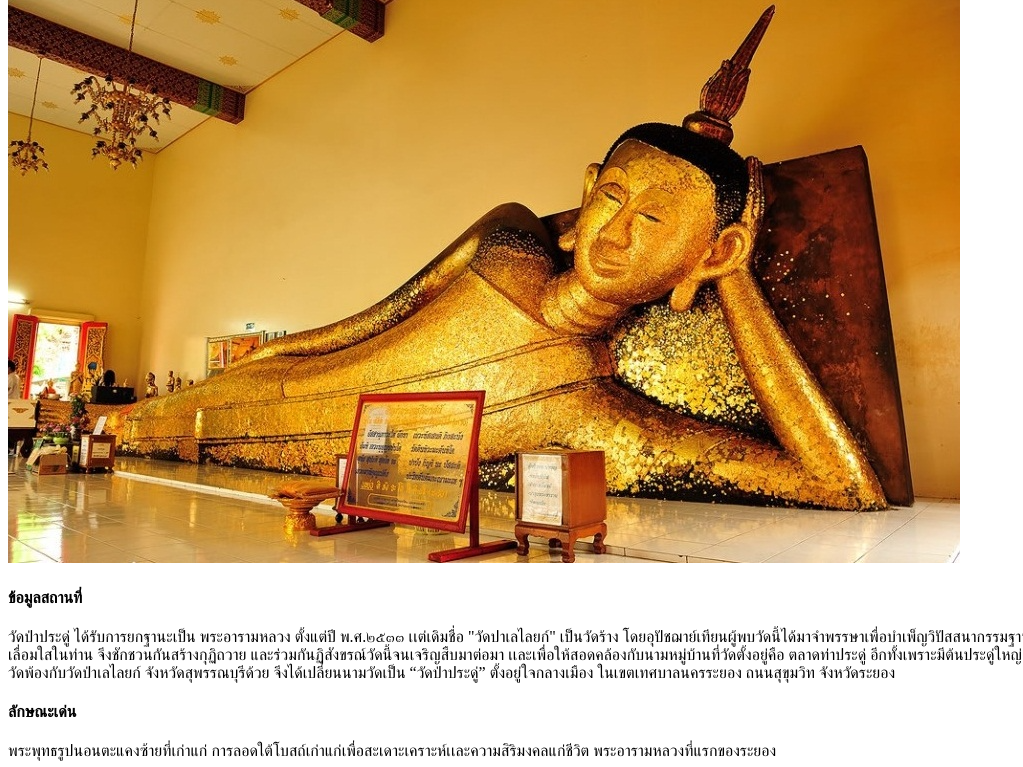
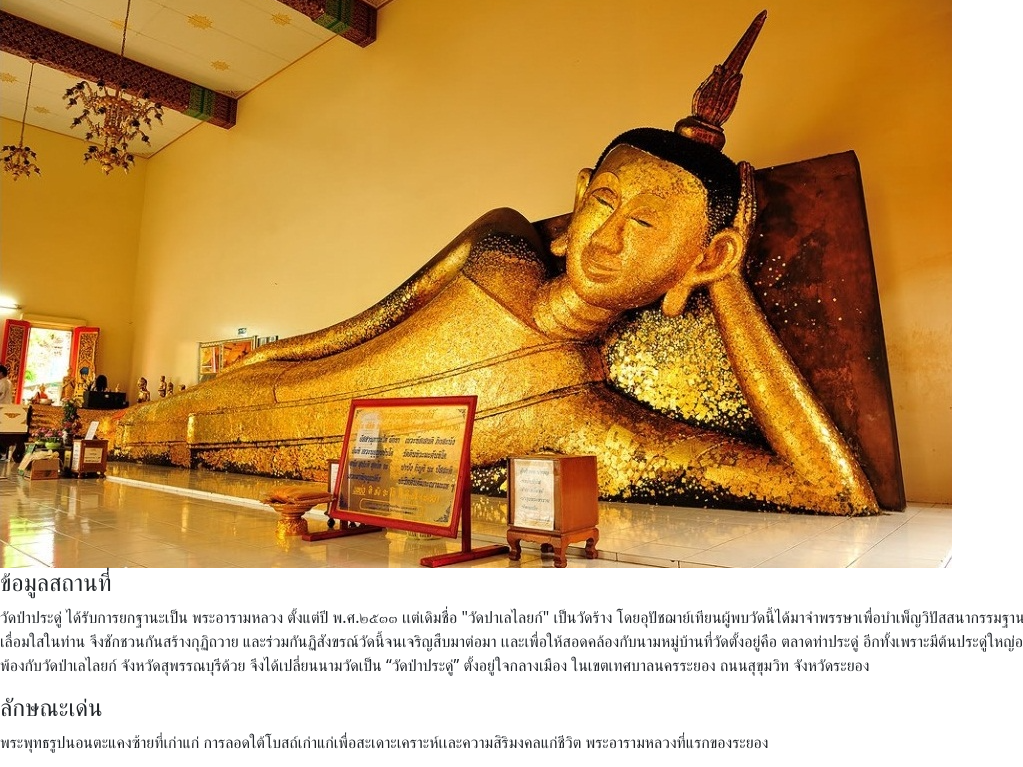
Before and after one commit to 66160126-Nattawut/hw2_bootstrap, a plain HTML site: page travel.html in a window 1280 px wide. Shown: the part 257-1024 px from the top of the page, without its empty margins (0-1023 px from the left). Drawn offline with nearby package versions, Linux system fonts and the light colour scheme.

Commit message:
แก้ไข head

```diff
--- a/travel.html
+++ b/travel.html
@@ -1,10 +1,11 @@
 <!DOCTYPE html>
 <html lang="th">
 <head>
- <meta charset="UTF-8">
- <meta name="viewport" content="width=device-width, initial-scale=1.0">
- <title>หน้าแรก - เว็บไซต์ของฉัน</title>
- <link rel="stylesheet" href="css/style.css">
+    <meta charset="UTF-8">
+    <meta name="viewport" content="width=device-width, initial-scale=1.0">
+    <title>หน้าแรก - เว็บไซต์ของฉัน</title>
+    <link href="https://cdn.jsdelivr.net/npm/bootstrap@5.3.2/dist/css/bootstrap.min.css" rel="stylesheet">
+    <link rel="stylesheet" href="https://cdn.jsdelivr.net/npm/bootstrap-icons@1.11.3/font/bootstrap-icons.min.css">
 </head>
 <body>
  <header class = "banner">
```
